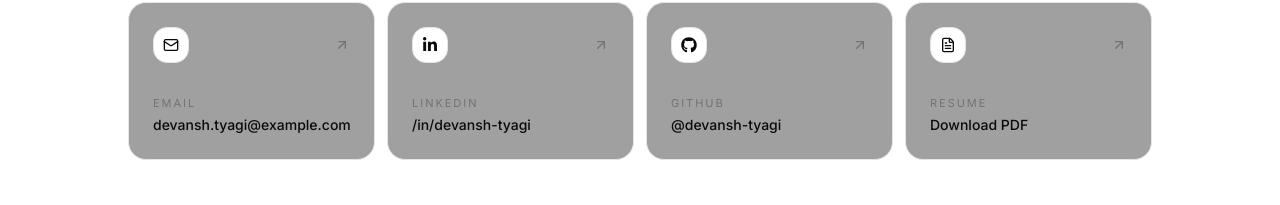
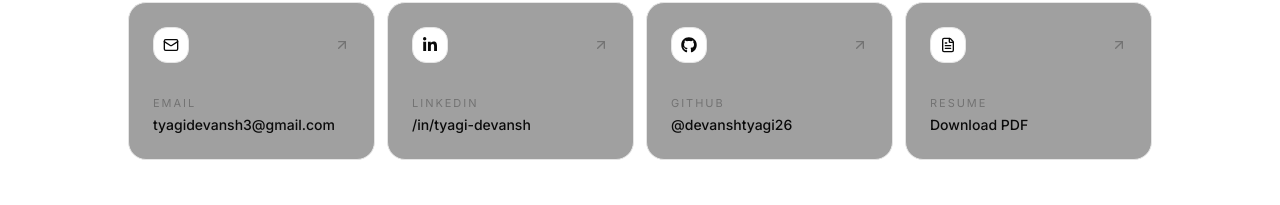
Before and after one commit to devanshtyagi26/portfolio, a Next.js app: page / in a window 1280 px wide. Shown: the part 6033-6238 px from the top of the page. Built offline with nearby package versions, Linux system fonts and the light colour scheme.

Commit message:
Changed links

```diff
--- a/components/portfolio/Contact.tsx
+++ b/components/portfolio/Contact.tsx
@@ -6,26 +6,26 @@ const links = [
   {
     icon: Mail,
     label: "Email",
-    value: "devansh.tyagi@example.com",
-    href: "mailto:devansh.tyagi@example.com",
+    value: "tyagidevansh3@gmail.com",
+    href: "mailto:tyagidevansh3@gmail.com",
   },
   {
     icon: FaLinkedinIn,
     label: "LinkedIn",
-    value: "/in/devansh-tyagi",
-    href: "https://linkedin.com/in/devansh-tyagi",
+    value: "/in/tyagi-devansh",
+    href: "https://linkedin.com/in/tyagi-devansh",
   },
   {
     icon: FaGithub,
     label: "GitHub",
-    value: "@devansh-tyagi",
-    href: "https://github.com/devansh-tyagi",
+    value: "@devanshtyagi26",
+    href: "https://github.com/devanshtyagi26",
   },
   {
     icon: FileText,
     label: "Resume",
     value: "Download PDF",
-    href: "/resume.pdf",
+    href: "/Devansh_Tyagi_Resume.pdf",
   },
 ];
 
@@ -59,7 +59,9 @@ function Contact() {
           {/* Primary CTA */}
           <Reveal delay={0.1}>
             <a
-              href="mailto:devansh.tyagi@example.com"
+              href="mailto:tyagidevansh3@gmail.com"
+              target="_blank"
+              rel="noopener noreferrer"
               className="group inline-flex items-center gap-2 rounded-full bg-foreground px-6 py-3.5 text-sm font-medium text-background transition-transform hover:-translate-y-0.5"
             >
               Get in touch
@@ -82,7 +84,7 @@ function Contact() {
                 <a
                   key={l.label}
                   href={l.href}
-                  target={l.href.startsWith("http") ? "_blank" : undefined}
+                  target="_blank"
                   rel="noopener noreferrer"
                   className="group flex flex-col justify-between gap-8 rounded-2xl border border-border bg-surface/40 p-6 transition-colors hover:bg-surface/70"
                 >
--- a/components/portfolio/Hero.tsx
+++ b/components/portfolio/Hero.tsx
@@ -56,7 +56,9 @@ function Hero() {
                 View projects <ArrowUpRight className="h-4 w-4" />
               </a>
               <a
-                href="/resume.pdf"
+                href="/Devansh_Tyagi_Resume.pdf"
+                target="_blank"
+                rel="noopener noreferrer"
                 className="group inline-flex items-center gap-2 rounded-full border border-border bg-surface px-5 py-3 text-sm font-medium text-foreground transition-colors hover:bg-surface-hover"
               >
                 <Download className="h-4 w-4" /> Resume
```
Also changed, not shown: 1 other file (tests, documents, lock files or other folders).
